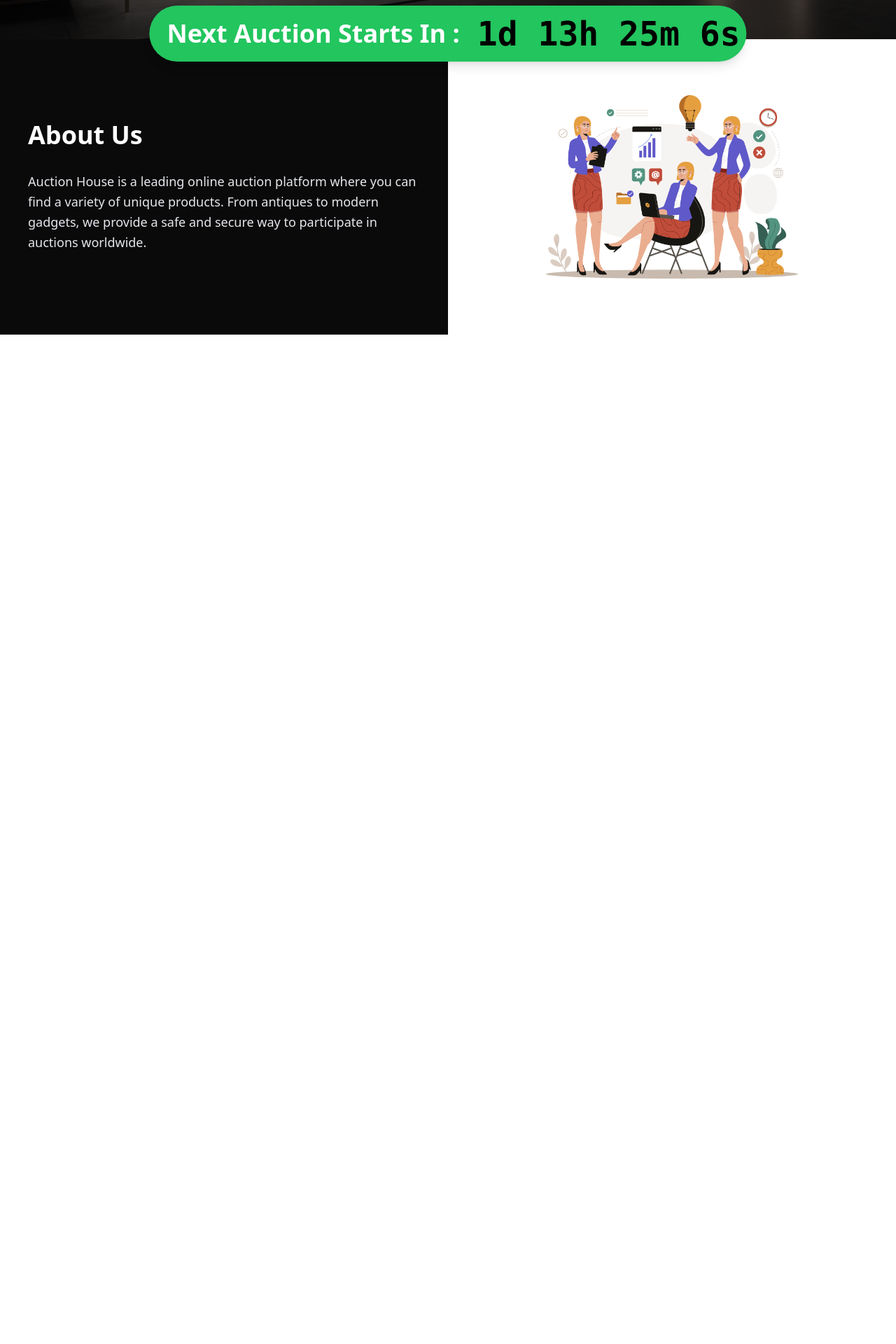
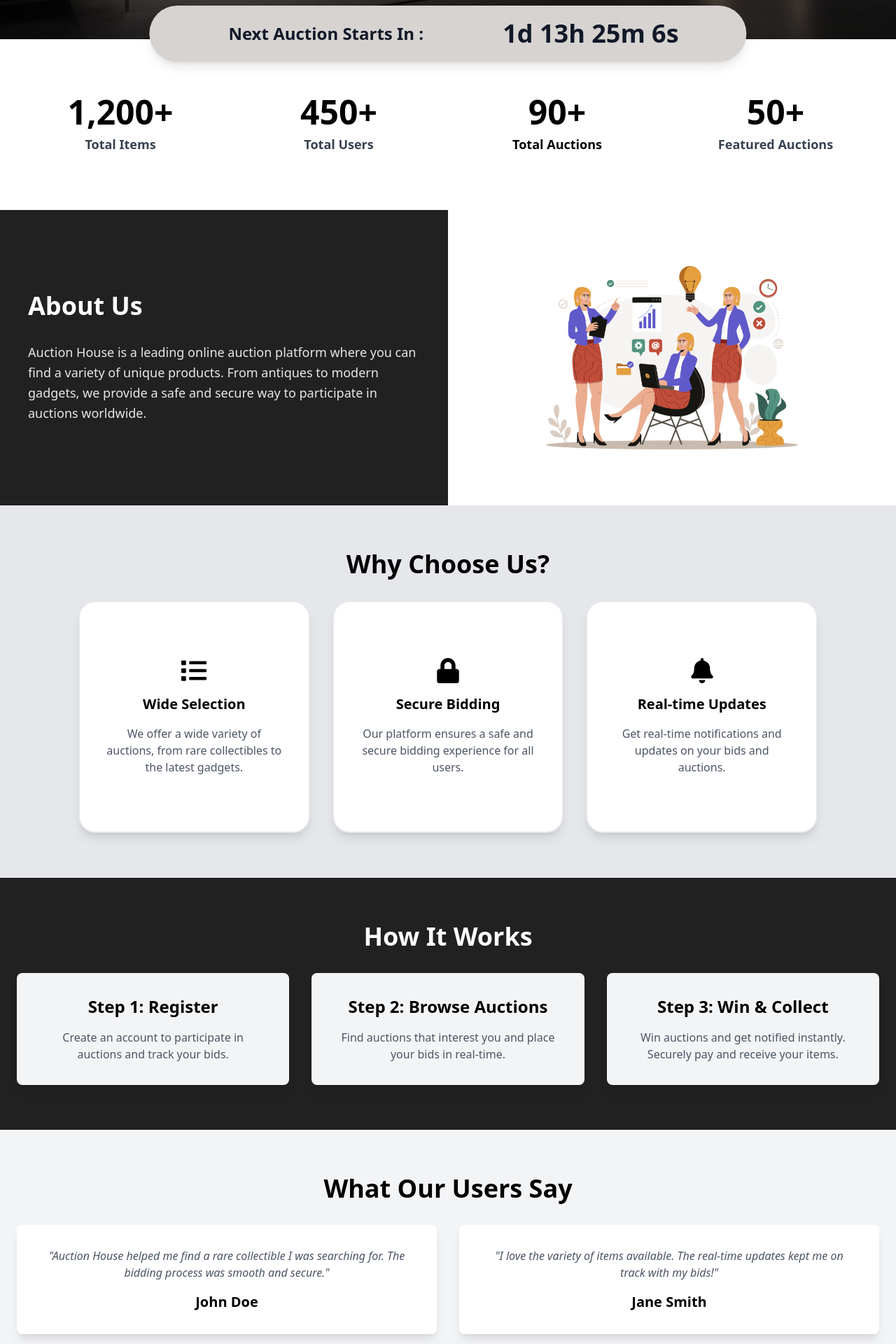
Before and after one commit to sameerajayakodi/Auction_System, a React (Create React App) app in the folder AuctionHouse/auction-management-frontend/: page / in a window 1280 px wide. Shown: the part 820-2740 px from the top of the page at 70% size. Before the commit the page ends 1298 px from the top, so only its background shows below. Built offline with nearby package versions, Linux system fonts and the light colour scheme.

Commit message:
Update Home.js

```diff
--- a/AuctionHouse/auction-management-frontend/src/Home.js
+++ b/AuctionHouse/auction-management-frontend/src/Home.js
@@ -1,5 +1,6 @@
 import React, { useEffect, useState } from "react";
-import { FaArrowRight } from "react-icons/fa";
+import CountUp from "react-countup";
+import { FaArrowRight, FaBell, FaList, FaLock } from "react-icons/fa";
 import { Link } from "react-router-dom";
 import about from "./images/about.png";
 import image from "./images/back.jpg";
@@ -60,20 +61,61 @@ const Home = () => {
           </Link>
         </div>
         {/* Countdown Timer */}
-        <div className="absolute flex flex-row items-center w-2/3 h-20 text-center transform -translate-x-1/2 bg-green-500 rounded-full shadow-lg justify-evenly left-1/2 -bottom-8">
-          <span className="px-4 py-1 text-4xl font-bold text-white ">
+        <div className="absolute flex flex-row items-center w-2/3 h-20 text-center transform -translate-x-1/2 rounded-full shadow-lg bg-stone-300 justify-evenly left-1/2 -bottom-8">
+          <span className="px-4 py-1 text-2xl font-bold text-gray-900">
             Next Auction Starts In :
           </span>
-          <div className="font-mono text-5xl font-bold">
+          <div className="text-4xl font-bold text-gray-900 font-inter">
             {timeLeft.days}d {timeLeft.hours}h {timeLeft.minutes}m{" "}
             {timeLeft.seconds}s
           </div>
         </div>
       </div>
 
+      {/* =================================================================================== */}
+      <div className="flex items-center justify-center px-6 py-16 text-center bg-white ">
+        <div className="container flex justify-between w-full space-x-4 overflow-x-auto scrolling-touch no-scrollbar">
+          {/* Total Items */}
+          <div className="flex flex-col items-center w-1/4 p-4">
+            <h3 className="mb-2 text-5xl font-bold ">
+              <CountUp start={0} end={1200} duration={3} />+ {/* Total items */}
+            </h3>
+            <p className="text-lg font-semibold text-gray-700">Total Items</p>
+          </div>
+
+          {/* Total Users */}
+          <div className="flex flex-col items-center w-1/4 p-4 ">
+            <h3 className="mb-2 text-5xl font-bold">
+              <CountUp start={0} end={450} duration={3} />+ {/* Total users */}
+            </h3>
+            <p className="text-lg font-semibold text-gray-700">Total Users</p>
+          </div>
+
+          {/* Total Auctions */}
+          <div className="flex flex-col items-center w-1/4 p-4 ">
+            <h3 className="mb-2 text-5xl font-bold">
+              <CountUp start={0} end={90} duration={3} />+{" "}
+              {/* Total auctions */}
+            </h3>
+            <p className="text-lg font-semibold">Total Auctions</p>
+          </div>
+
+          {/* Related Auctions */}
+          <div className="flex flex-col items-center w-1/4 p-4 ">
+            <h3 className="mb-2 text-5xl font-bold ">
+              <CountUp start={0} end={50} duration={3} />+{" "}
+              {/* Related auctions */}
+            </h3>
+            <p className="text-lg font-semibold text-gray-700">
+              Featured Auctions
+            </p>
+          </div>
+        </div>
+      </div>
+      {/* =================================================================================== */}
       {/* About Section */}
       <div>
-        <div className="grid items-center text-white bg-[#0A0A0B] grid-cols-1mx-auto md:grid-cols-2">
+        <div className="grid items-center text-white bg-[#212121] grid-cols-1mx-auto md:grid-cols-2">
           {/* Text Content */}
           <div className="px-10 ">
             <h2 className="mb-8 text-4xl font-bold text-left">About Us</h2>
@@ -96,8 +138,102 @@ const Home = () => {
         </div>
       </div>
 
+      <div className="py-16 bg-gray-200 px-28">
+        <div className="container mx-auto">
+          <h2 className="mb-8 text-4xl font-bold text-center">
+            Why Choose Us?
+          </h2>
+          <div className="grid grid-cols-1 gap-8 text-center md:grid-cols-3">
+            <div className="p-8 py-20 transition duration-300 bg-white border-2 shadow-lg cursor-pointer bg-slate hover:scale-95 rounded-3xl">
+              <FaList className="mx-auto mb-4 text-4xl font-bold text-black " />
+              <h3 className="mb-4 text-xl font-semibold">Wide Selection</h3>
+              <p className="text-gray-600 ">
+                We offer a wide variety of auctions, from rare collectibles to
+                the latest gadgets.
+              </p>
+            </div>
+            <div className="p-8 py-20 transition duration-300 bg-white border-2 shadow-lg cursor-pointer bg-slate hover:scale-95 rounded-3xl">
+              <FaLock className="mx-auto mb-4 text-4xl font-bold text-black" />
+              <h3 className="mb-4 text-xl font-semibold">Secure Bidding</h3>
+              <p className="text-gray-600 ">
+                Our platform ensures a safe and secure bidding experience for
+                all users.
+              </p>
+            </div>
+            <div className="p-8 py-20 transition duration-300 bg-white border-2 shadow-lg cursor-pointer bg-slate hover:scale-95 rounded-3xl">
+              <FaBell className="mx-auto mb-4 text-4xl font-bold text-black" />
+              <h3 className="mb-4 text-xl font-semibold">Real-time Updates</h3>
+              <p className="text-gray-600 ">
+                Get real-time notifications and updates on your bids and
+                auctions.
+              </p>
+            </div>
+          </div>
+        </div>
+      </div>
+
       {/* Features Section */}
       {/* ...rest of the content */}
+      {/* Testimonials Section */}
+
+      <div className="px-6 py-16 bg-[#212121]">
+        <div className="container mx-auto">
+          <h2 className="mb-8 text-4xl font-bold text-center text-white">
+            How It Works
+          </h2>
+          <div className="grid grid-cols-1 gap-8 text-center md:grid-cols-3">
+            <div className="p-8 bg-gray-100 rounded-lg shadow-lg">
+              <h3 className="mb-4 text-2xl font-semibold">Step 1: Register</h3>
+              <p className="text-gray-600">
+                Create an account to participate in auctions and track your
+                bids.
+              </p>
+            </div>
+            <div className="p-8 bg-gray-100 rounded-lg shadow-lg">
+              <h3 className="mb-4 text-2xl font-semibold">
+                Step 2: Browse Auctions
+              </h3>
+              <p className="text-gray-600">
+                Find auctions that interest you and place your bids in
+                real-time.
+              </p>
+            </div>
+            <div className="p-8 bg-gray-100 rounded-lg shadow-lg">
+              <h3 className="mb-4 text-2xl font-semibold">
+                Step 3: Win & Collect
+              </h3>
+              <p className="text-gray-600">
+                Win auctions and get notified instantly. Securely pay and
+                receive your items.
+              </p>
+            </div>
+          </div>
+        </div>
+      </div>
+
+      <div className="px-6 py-16 bg-gray-100">
+        <div className="container mx-auto">
+          <h2 className="mb-8 text-4xl font-bold text-center">
+            What Our Users Say
+          </h2>
+          <div className="grid grid-cols-1 gap-8 text-center md:grid-cols-2">
+            <div className="p-8 bg-white rounded-lg shadow-lg">
+              <p className="mb-4 italic text-gray-600">
+                "Auction House helped me find a rare collectible I was searching
+                for. The bidding process was smooth and secure."
+              </p>
+              <h3 className="text-xl font-semibold">John Doe</h3>
+            </div>
+            <div className="p-8 bg-white rounded-lg shadow-lg">
+              <p className="mb-4 italic text-gray-600">
+                "I love the variety of items available. The real-time updates
+                kept me on track with my bids!"
+              </p>
+              <h3 className="text-xl font-semibold">Jane Smith</h3>
+            </div>
+          </div>
+        </div>
+      </div>
     </>
   );
 };
```
